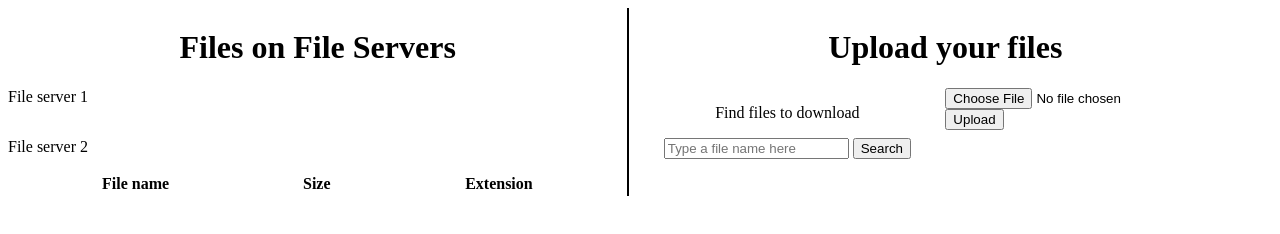
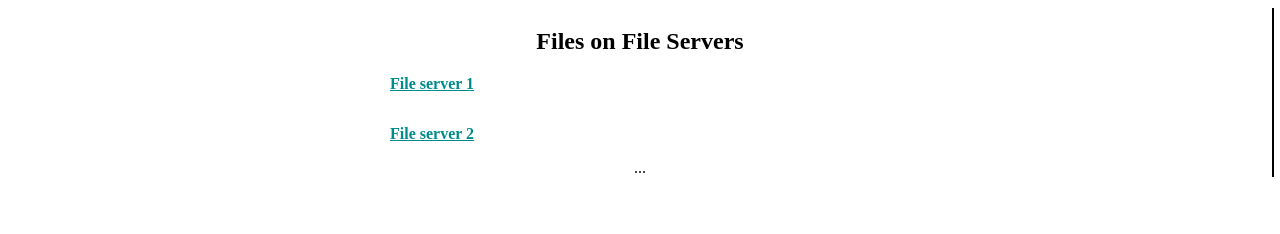
Before and after one commit to NguyenSang21/m_socket_server, a website: page index.html in a window 1280 px wide. Drawn offline with nearby package versions, Linux system fonts and the light colour scheme; no server answers.

Commit message:
make it better

```diff
--- a/index.html
+++ b/index.html
@@ -5,50 +5,23 @@
     <title>Master server</title>
 </head>
 <body>
-    <div style="width: 49%;float: left;border-right: 2px solid black;height: 100%">
-        <h1 style="text-align: center">Files on File Servers</h1>
-        <p>File server 1</p>
-        <div>
-            <table id='file_content' style="width: 100%"></table>
+    <section style="width: 100%;float: left;border-right: 2px solid black;height: 100%; align-items: center">
+        <div style="width: 500px; margin: 0 auto">
+            <h1 style="text-align: center">Files on File Servers</h1>
+            <p style="text-decoration: underline;color: darkcyan; font-weight: bold">File server 1</p>
+            <div>
+                <table id='file_content' style="width: 100%"></table>
+            </div>
+            <p style="text-decoration: underline;color: darkcyan; font-weight: bold">File server 2</p>
+            <div style="text-align: center">...</div>
         </div>
-        <p>File server 2</p>
-        <div>
-            <table id='file_content1' style="width: 100%">
-                <tr style="text-align: center">
-                    <th> File name </th>
-                    <th> Size </th>
-                    <th> Extension </th>
-                </tr>
-            </table>
-        </div>
-    </div>
-    <div style="width: 50%;float: left;height: 100%">
-        <div>
-            <h1 style="text-align: center">Upload your files</h1>
-        </div>
-        <div>
-            <div style="width: 50%;float:left">
-                <p style="text-align: center">Find files to download</p>
-                <div style="text-align: center">
-                    <input type="text" name="filename" id='filename' placeholder="Type a file name here">
-                    <input type="button" name="search" id='search' value="Search">
-                </div>
-            </div>
-            <div style="width: 50%;float: left">
-                <form action="http://10.10.223.226:4000/fileupload" method="post" enctype="multipart/form-data">
-                    <input type="file" name="filetoupload"><br>
-                    <input type="submit" value="Upload">
-                </form>
-            </div>
-        </div>
-    </div>
+    </section>
 </body>
 <script src="https://code.jquery.com/jquery-3.4.1.js" integrity="sha256-WpOohJOqMqqyKL9FccASB9O0KwACQJpFTUBLTYOVvVU=" crossorigin="anonymous"></script>
 <script src="/socket.io/socket.io.js"></script>
 <script>
   const socket = io.connect('http://localhost:2020');
-  const urlToGetAllFiles = 'http://10.10.223.226:4000/getAllFilesFromFolder';
-  const urlDownLoad = 'http://10.10.223.226:4000/download';
+  const urlDownLoad = 'http://localhost:2019/download';
 
   socket.on('file_data', (data) => {
     console.log(data.data);
@@ -60,7 +33,7 @@
         '</tr>';
       $('#file_content').empty().append(header_table);
       data.data.map((element) => {
-        const createParams = '?file_name=' + element.fileName
+        const createParams = '?filename=' + element.fileName
         let content = buildTd('<a style="text-align: center" href=' + urlDownLoad + createParams + '>' + element.fileName + '</a>');
         content += buildTd('<p style="text-align: center">' + element.size + ' KB' + '</p>');
         content += buildTd('<p style="text-align: center">' + element.ext + '</p>');
--- a/server.js
+++ b/server.js
@@ -1,7 +1,6 @@
 const express = require('express')
 const app = express()
 const port = 2020
-const fs = require('fs')
 const server = require('http').Server(app);
 const io = require('socket.io')(server);
 const ioClient = require('socket.io-client');
```
